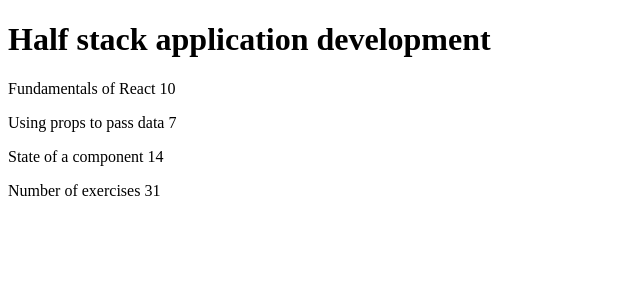
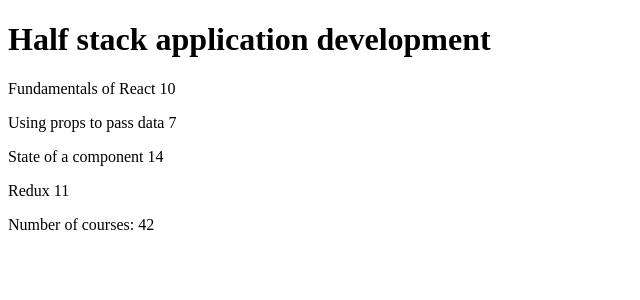
Before and after one commit to dobanyp/fullstackopen, a JavaScript app in the folder part1/courseinfo/: page / in a window 1280 px wide. Shown: the top 300 px of the page, without its empty margins (0-640 px from the left). Built offline with nearby package versions, Linux system fonts and the light colour scheme.

Commit message:
refactored code -> 2.1, 2.2 task completed

```diff
--- a/part1/courseinfo/src/App.js
+++ b/part1/courseinfo/src/App.js
@@ -1,56 +1,43 @@
-const Header = (props) => {
+const Header = ({ course }) => {
   return (
     < h1 >
-      {props.course.name}
+      {course.name}
     </h1 >
   )
 }
 
-const Part = (props) => {
+const Part = ({ part, exercise }) => {
   return (
     <p>
-      {props.part} {props.exercise}
+      {part} {exercise}
     </p>
   )
 }
 
-const Content = (props) => {
+const Content = ({ course }) => {
   return (
     <>
-      <Part part={props.course.parts[0].name} exercise={props.course.parts[0].exercises} />
-      <Part part={props.course.parts[1].name} exercise={props.course.parts[1].exercises} />
-      <Part part={props.course.parts[2].name} exercise={props.course.parts[2].exercises} />
+      {course.parts.map((part) => {
+        return (
+          <Part key={part.id} part={part.name} exercise={part.exercises} />
+        )
+      })}
     </>
   )
 }
 
-const Total = (props) => {
+const Total = ({ course }) => {
   return (
-    <p>
-      Number of exercises {props.course.parts[0].exercises + props.course.parts[1].exercises + props.course.parts[2].exercises}
-    </p>
+    <p>Number of courses: {course.parts.map(part => part.exercises)
+      .reduce((acc, curr) => {
+        return (
+          acc + curr
+        )
+      }, 0)}</p>
   )
 }
 
-const App = () => {
-  const course = {
-    name: 'Half stack application development',
-    parts: [
-      {
-        name: 'Fundamentals of React',
-        exercises: 10
-      },
-      {
-        name: 'Using props to pass data',
-        exercises: 7
-      },
-      {
-        name: 'State of a component',
-        exercises: 14
-      }
-    ]
-  };
-
+const Course = ({ course }) => {
   return (
     <>
       <Header course={course} />
@@ -60,4 +47,39 @@
   )
 }
 
+const App = () => {
+  const course = {
+    id: 1,
+    name: 'Half stack application development',
+    parts: [
+      {
+        name: 'Fundamentals of React',
+        exercises: 10,
+        id: 1
+      },
+      {
+        name: 'Using props to pass data',
+        exercises: 7,
+        id: 2
+      },
+      {
+        name: 'State of a component',
+        exercises: 14,
+        id: 3
+      },
+      {
+        name: 'Redux',
+        exercises: 11,
+        id: 4
+      }
+    ]
+  };
+
+  return (
+    <>
+      <Course course={course} />
+    </>
+  )
+}
+
 export default App
```
